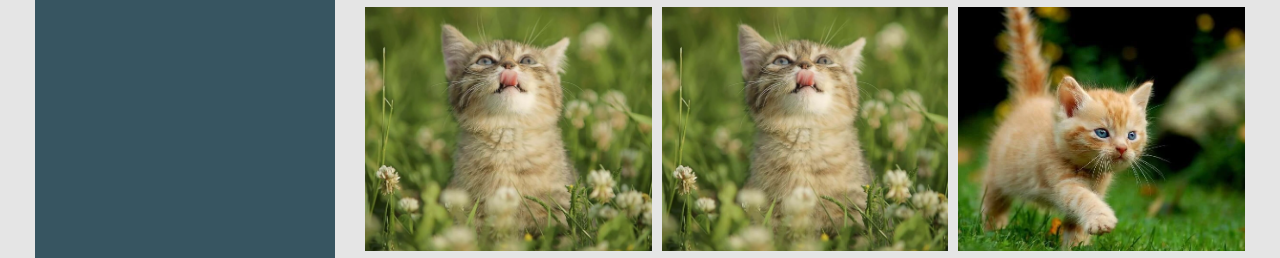
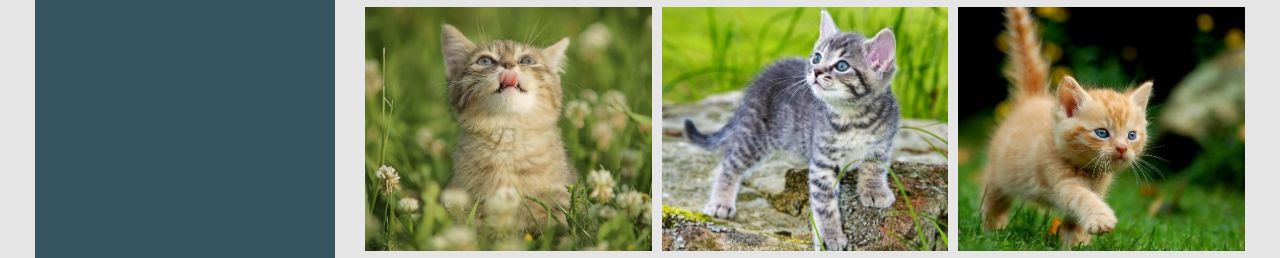
Before and after one commit to AlenaGM/css-grid-website-mockup, a plain HTML site: page index.html in a window 1280 px wide. Shown: the part 959-1217 px from the top of the page. Drawn offline with Linux system fonts and the light colour scheme.

Commit message:
upd readme and images

```diff
--- a/index.html
+++ b/index.html
@@ -95,8 +95,8 @@
               </div>
               <div class="gallery__item">
                 <picture>
-                  <source srcset="assets/img/chaton4.webp" type="image/webp" />
-                  <img src="assets/img/chaton4.jpg" alt="kitten" />
+                  <source srcset="assets/img/chaton5.webp" type="image/webp" />
+                  <img src="assets/img/chaton5.jpg" alt="kitten" />
                 </picture>
               </div>
               <div class="gallery__item">
```
Also changed, not shown: assets/img/captureweb.jpeg, 1 other file.
